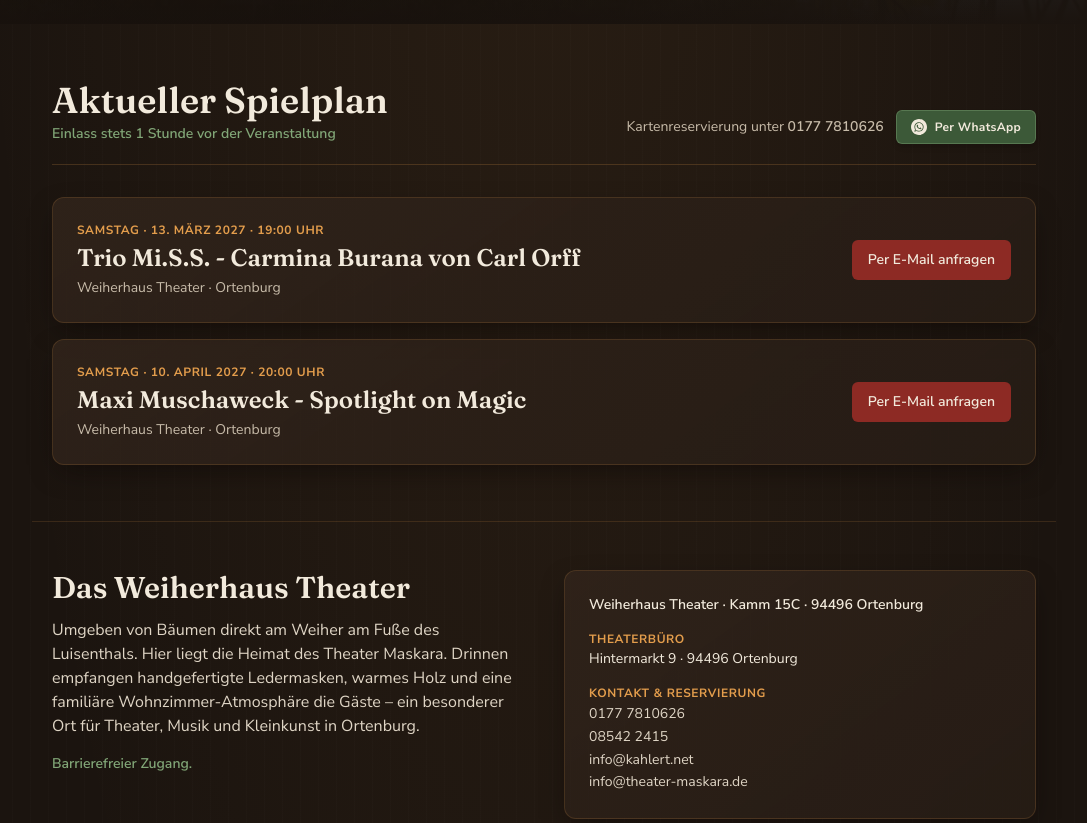
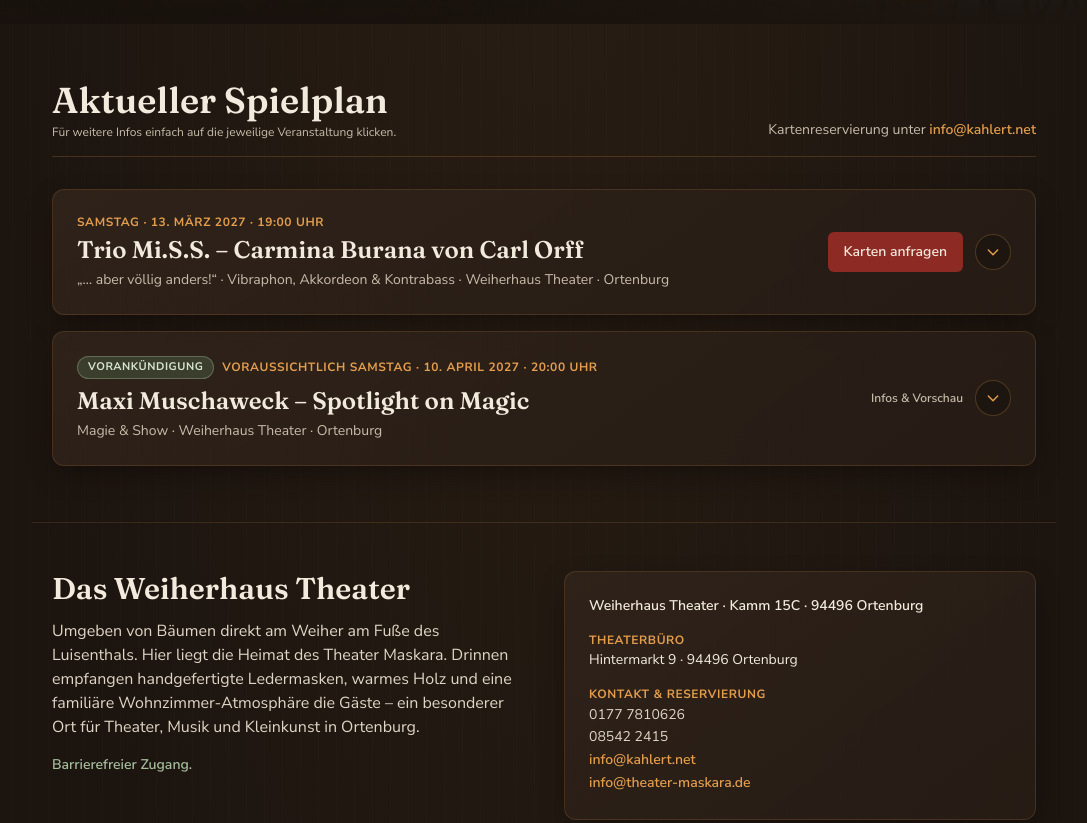
Before and after one commit to norbgali85-Nuc/weiherhaus-theater, a plain HTML site: page index.html in a window 1280 px wide. Shown: the part 600-1423 px from the top of the page, without its empty margins (96-1183 px from the left). Drawn offline with nearby package versions, Linux system fonts and the light colour scheme.

Commit message:
Refactor styles and add event details section
Updated color variables and link styles, added event accordion for upcoming events, and modified contact information.

```diff
--- a/index.html
+++ b/index.html
@@ -14,7 +14,7 @@
       --wood-bark: #261c15;
       --wood-plank: #31241b;
       --lamp-glow: #e39d4c;
-      --accent-green: #81a677;
+      --moss-green: #4e6346;
       --mask-red: #8d2a24;
       --cream-paper: #f2eadc;
       --cream-muted: #c7bba9;
@@ -38,18 +38,6 @@
     h1, h2, h3 {
       font-family: 'Fraunces', serif;
       font-variation-settings: "SOFT" 80, "WONK" 1;
-    }
-
-    /* Standard-Links: Im Normalzustand normale Textfarbe, bei Hover nur Farbwechsel zu Grün ohne Unterstreichung */
-    a:not(.btn-action):not(.logo-link) {
-      color: inherit;
-      text-decoration: none;
-      transition: color 0.2s ease;
-    }
-
-    a:not(.btn-action):not(.logo-link):hover {
-      color: var(--accent-green);
-      text-decoration: none;
     }
 
     .hero-wood-fade {
@@ -79,6 +67,23 @@
       border-color: rgba(227, 157, 76, 0.35);
     }
 
+    details.event-accordion summary {
+      list-style: none;
+      cursor: pointer;
+    }
+
+    details.event-accordion summary::-webkit-details-marker {
+      display: none;
+    }
+
+    details.event-accordion[open] .event-chevron {
+      transform: rotate(180deg);
+    }
+
+    .event-chevron {
+      transition: transform 0.22s ease;
+    }
+
     .footer-heads-soft-edges {
       mask-image:
         linear-gradient(to bottom, transparent 0%, black 22%, black 78%, transparent 100%),
@@ -96,14 +101,14 @@
   <!-- NAVIGATION -->
   <header class="fixed top-0 left-0 right-0 z-50 bg-[#1b140f]/88 backdrop-blur-md border-b border-[#e39d4c]/15">
     <div class="max-w-5xl mx-auto px-5 py-2.5 flex items-center justify-between">
-      <a href="#top" class="block logo-link">
+      <a href="#top" class="block">
         <img src="Logo rot WH.png" alt="Theater Maskara – Weiherhaus Theater" class="h-14 sm:h-16 w-auto object-contain" />
       </a>
 
       <nav class="flex items-center gap-6 sm:gap-8 text-sm font-semibold text-[#e6dccb]">
-        <a href="#spielplan" class="hover:text-[#81a677] transition-colors">Spielplan</a>
-        <a href="#haus" class="hover:text-[#81a677] transition-colors">Das Haus</a>
-        <a href="#kontakt" class="hover:text-[#81a677] transition-colors">Kontakt</a>
+        <a href="#spielplan" class="hover:text-[#e39d4c] transition-colors">Spielplan</a>
+        <a href="#haus" class="hover:text-[#e39d4c] transition-colors">Das Haus</a>
+        <a href="#kontakt" class="hover:text-[#e39d4c] transition-colors">Kontakt</a>
       </nav>
     </div>
   </header>
@@ -120,16 +125,16 @@
         Luisenthal · Ortenburg
       </span>
       <h1 class="text-4xl sm:text-6xl font-semibold leading-tight text-[#f7f1e6] max-w-2xl hero-text-shadow">
-        Das Weiherhaus Theater
+        Das Weiherhaus lässt Kultur passieren.
       </h1>
       <p class="mt-3 text-base sm:text-lg font-semibold text-[#f7f1e6] max-w-xl leading-relaxed hero-text-shadow">
         Eine Bühne wie ein großes Wohnzimmer mitten im Grünen.
       </p>
       <div class="mt-7 flex flex-wrap gap-3">
-        <a href="#spielplan" class="btn-action px-5 py-2.5 bg-[#8d2a24] hover:bg-[#a1322b] text-[#f2eadc] text-sm font-semibold rounded-md transition-colors shadow-lg">
+        <a href="#spielplan" class="px-5 py-2.5 bg-[#8d2a24] hover:bg-[#a1322b] text-[#f2eadc] text-sm font-semibold rounded-md transition-colors shadow-lg">
           Zum Spielplan
         </a>
-        <a href="#kontakt" class="btn-action px-5 py-2.5 bg-[#1b140f]/85 hover:bg-[#31241b] border border-[#e39d4c]/35 text-[#f2eadc] text-sm font-semibold rounded-md transition-colors backdrop-blur-sm shadow-lg">
+        <a href="#kontakt" class="px-5 py-2.5 bg-[#1b140f]/85 hover:bg-[#31241b] border border-[#e39d4c]/35 text-[#f2eadc] text-sm font-semibold rounded-md transition-colors backdrop-blur-sm shadow-lg">
           Anfahrt & Kontakt
         </a>
       </div>
@@ -138,66 +143,140 @@
 
   <!-- SPIELPLAN -->
   <section id="spielplan" class="scroll-mt-24 max-w-5xl mx-auto px-5 py-14">
-    <div class="border-b border-[#e39d4c]/20 pb-5 mb-8 flex flex-col md:flex-row md:items-end justify-between gap-4">
+    <div class="border-b border-[#e39d4c]/20 pb-4 mb-8 flex flex-col sm:flex-row sm:items-end justify-between gap-2">
       <div>
         <h2 class="text-3xl sm:text-4xl font-semibold text-[#f2eadc]">Aktueller Spielplan</h2>
-        <p class="text-sm text-[#81a677] font-semibold mt-1">
-          Einlass stets 1 Stunde vor der Veranstaltung
+        <p class="text-xs text-[#c7bba9] mt-1">Für weitere Infos einfach auf die jeweilige Veranstaltung klicken.</p>
+      </div>
+      <p class="text-sm text-[#c7bba9]">
+        Kartenreservierung unter <a href="mailto:info@kahlert.net" class="text-[#e39d4c] font-semibold hover:underline">info@kahlert.net</a>
       </p>
-      </div>
-
-      <div class="flex flex-wrap items-center gap-3 text-sm text-[#c7bba9]">
-        <span>
-          Kartenreservierung unter <a href="tel:+491777810626" class="font-semibold text-[#f2eadc] hover:text-[#81a677]">0177 7810626</a>
-        </span>
-        <a
-          href="https://wa.me/491777810626?text=Hallo%2C%20ich%20m%C3%B6chte%20gerne%20Karten%20f%C3%BCr%20eine%20Veranstaltung%20im%20Weiherhaus%20Theater%20reservieren%3A"
-          target="_blank"
-          rel="noopener"
-          class="btn-action inline-flex items-center gap-2 px-3.5 py-2 rounded-md bg-[#3c5938] hover:bg-[#496b44] border border-[#81a677]/40 text-[#f2eadc] text-xs font-bold tracking-wide transition-colors shadow-md"
-        >
-          <svg class="w-4 h-4 fill-current" viewBox="0 0 24 24" aria-hidden="true">
-            <path d="M12.031 6.172c-3.181 0-5.767 2.586-5.768 5.766-.001 1.298.38 2.27 1.019 3.287l-.582 2.128 2.182-.573c.978.58 1.911.928 3.145.929 3.178 0 5.767-2.587 5.768-5.766.001-3.187-2.575-5.77-5.764-5.771zm3.392 8.244c-.144.405-.837.774-1.17.824-.299.045-.677.063-1.092-.069-.252-.08-.575-.187-.988-.365-1.739-.751-2.874-2.502-2.961-2.617-.087-.116-.708-.94-.708-1.793s.448-1.273.607-1.446c.159-.173.346-.217.462-.217l.332.006c.106.005.249-.04.39.298.144.347.491 1.2.534 1.287.043.087.072.188.014.304-.058.116-.087.188-.173.289l-.26.304c-.087.086-.177.18-.076.354.101.174.449.741.964 1.201.662.591 1.221.774 1.394.86s.274.072.376-.043c.101-.116.433-.506.549-.68.116-.173.231-.145.39-.087s1.011.477 1.184.564.289.13.332.202c.045.072.045.419-.1.824zm-3.423-14.416c-6.627 0-12 5.373-12 12s5.373 12 12 12 12-5.373 12-12-5.373-12-12-12zm.029 18.88c-1.161 0-2.305-.292-3.318-.844l-3.677.964.984-3.595c-.607-1.052-.927-2.246-.926-3.468.001-3.825 3.113-6.937 6.937-6.937 1.856.001 3.598.723 4.907 2.034 1.31 1.311 2.031 3.054 2.03 4.908-.001 3.825-3.113 6.938-6.937 6.938z"/>
-          </svg>
-          Per WhatsApp
-        </a>
-      </div>
     </div>
 
     <div class="space-y-4">
 
-      <!-- EVENT START -->
-      <article class="wood-card rounded-xl p-5 sm:p-6 flex flex-col sm:flex-row sm:items-center justify-between gap-4 transition-colors">
-        <div>
+      <!-- EVENT START: TRIO MI.S.S. -->
+      <details class="event-accordion wood-card rounded-xl transition-colors group">
+        <summary class="p-5 sm:p-6 flex flex-col sm:flex-row sm:items-center justify-between gap-4 select-none">
+          <div class="flex-1">
             <div class="text-xs uppercase tracking-wider text-[#e39d4c] font-bold">
               Samstag · 13. März 2027 · 19:00 Uhr
             </div>
-          <h3 class="text-2xl font-semibold mt-1 text-[#f2eadc]">Trio Mi.S.S. - Carmina Burana von Carl Orff</h3>
+            <h3 class="text-2xl font-semibold mt-1 text-[#f2eadc] group-hover:text-[#e39d4c] transition-colors">
+              Trio Mi.S.S. – Carmina Burana von Carl Orff
+            </h3>
             <p class="text-sm text-[#c7bba9] mt-1">
-            Weiherhaus Theater · Ortenburg
+              „… aber völlig anders!“ · Vibraphon, Akkordeon & Kontrabass · Weiherhaus Theater · Ortenburg
             </p>
           </div>
-        <a href="mailto:info@kahlert.net?subject=Kartenreservierung%2013.%20M%C3%A4rz%202027%20%E2%80%93%20Trio%20Mi.S.S." class="btn-action shrink-0 inline-block px-4 py-2.5 bg-[#8d2a24] hover:bg-[#a1322b] text-[#f2eadc] text-sm font-semibold rounded-md transition-colors text-center">
-          Per E-Mail anfragen
+
+          <div class="flex items-center gap-3 self-start sm:self-center">
+            <a
+              href="mailto:info@kahlert.net?subject=Kartenreservierung%20Trio%20Mi.S.S.%2013.%20M%C3%A4rz%202027"
+              onclick="event.stopPropagation();"
+              class="shrink-0 inline-block px-4 py-2.5 bg-[#8d2a24] hover:bg-[#a1322b] text-[#f2eadc] text-sm font-semibold rounded-md transition-colors text-center"
+            >
+              Karten anfragen
             </a>
-      </article>
+            <span
+              aria-hidden="true"
+              class="event-chevron inline-flex items-center justify-center w-9 h-9 rounded-full bg-[#1b140f]/75 border border-[#e39d4c]/25 text-[#e39d4c]"
+            >
+              <svg class="w-4 h-4" fill="none" stroke="currentColor" stroke-width="2.2" viewBox="0 0 24 24">
+                <path stroke-linecap="round" stroke-linejoin="round" d="M19 9l-7 7-7-7" />
+              </svg>
+            </span>
+          </div>
+        </summary>
+
+        <div class="px-5 sm:px-6 pb-6 pt-3 border-t border-[#e39d4c]/15 text-sm text-[#dfd5c5]">
+          <div class="grid md:grid-cols-3 gap-6 items-center">
+            <div class="md:col-span-2 space-y-3 leading-relaxed">
+              <p class="text-base font-semibold text-[#f2eadc]">
+                Carl Orffs <em>Carmina Burana</em> – neu arrangiert für Vibraphon, Akkordeon und Kontrabass
+              </p>
+              <p>
+                Ein unerwartetes Klangerlebnis zwischen Klassik, Weltmusik und Jazz: Das <strong>Trio Mi.S.S.</strong> bringt ausgewählte Sätze aus Carl Orffs berühmter <em>Carmina Burana</em> in einer eigenen Bearbeitung auf die Weiherhaus-Bühne – mal zart, mal treibend und voller Spielfreude.
+              </p>
+              <p class="text-[#c7bba9]">
+                Es spielen <strong>Michaela Bauer</strong> (Akkordeon), <strong>Dr. Stephan von Clarmann</strong> (Vibraphon) und <strong>Stephan Glaubitz</strong> (Kontrabass).
+              </p>
+              <p class="text-xs text-[#c7bba9] pt-1">
+                Mehr zur Band: <a href="https://www.triomiss.de" target="_blank" rel="noopener" class="text-[#e39d4c] font-semibold hover:underline">www.triomiss.de</a>
+              </p>
+            </div>
+
+            <div>
+              <img
+                src="IMG_9355[1].jpg"
+                alt="Trio Mi.S.S. mit Akkordeon, Vibraphon und Kontrabass"
+                class="w-full h-48 object-cover rounded-lg border border-[#e39d4c]/20 shadow-md"
+              />
+            </div>
+          </div>
+        </div>
+      </details>
       <!-- EVENT ENDE -->
 
-      <!-- EVENT START -->
-      <article class="wood-card rounded-xl p-5 sm:p-6 flex flex-col sm:flex-row sm:items-center justify-between gap-4 transition-colors">
-        <div>
-          <div class="text-xs uppercase tracking-wider text-[#e39d4c] font-bold">
-            Samstag · 10. April 2027 · 20:00 Uhr
+      <!-- EVENT START: MAXI MUSCHAWECK (VORANKÜNDIGUNG) -->
+      <details class="event-accordion wood-card rounded-xl transition-colors group">
+        <summary class="p-5 sm:p-6 flex flex-col sm:flex-row sm:items-center justify-between gap-4 select-none">
+          <div class="flex-1">
+            <div class="flex flex-wrap items-center gap-2">
+              <span class="inline-block px-2.5 py-0.5 rounded-full text-[11px] font-bold uppercase tracking-wider bg-[#4e6346]/45 text-[#d7e6d0] border border-[#a6bd9d]/35">
+                Vorankündigung
+              </span>
+              <span class="text-xs uppercase tracking-wider text-[#e39d4c] font-bold">
+                Voraussichtlich Samstag · 10. April 2027 · 20:00 Uhr
+              </span>
             </div>
-          <h3 class="text-2xl font-semibold mt-1 text-[#f2eadc]">Maxi Muschaweck - Spotlight on Magic</h3>
+            <h3 class="text-2xl font-semibold mt-1.5 text-[#f2eadc] group-hover:text-[#e39d4c] transition-colors">
+              Maxi Muschaweck – Spotlight on Magic
+            </h3>
             <p class="text-sm text-[#c7bba9] mt-1">
-            Weiherhaus Theater · Ortenburg
+              Magie & Show · Weiherhaus Theater · Ortenburg
             </p>
           </div>
-        <a href="mailto:info@kahlert.net?subject=Kartenreservierung%2010.%20April%202027%20%E2%80%93%20Maxi%20Muschaweck" class="btn-action shrink-0 inline-block px-4 py-2.5 bg-[#8d2a24] hover:bg-[#a1322b] text-[#f2eadc] text-sm font-semibold rounded-md transition-colors text-center">
-          Per E-Mail anfragen
-        </a>
-      </article>
+
+          <div class="flex items-center gap-3 self-start sm:self-center">
+            <span class="text-xs font-semibold text-[#c7bba9] hidden sm:inline">
+              Infos & Vorschau
+            </span>
+            <span
+              aria-hidden="true"
+              class="event-chevron inline-flex items-center justify-center w-9 h-9 rounded-full bg-[#1b140f]/75 border border-[#e39d4c]/25 text-[#e39d4c]"
+            >
+              <svg class="w-4 h-4" fill="none" stroke="currentColor" stroke-width="2.2" viewBox="0 0 24 24">
+                <path stroke-linecap="round" stroke-linejoin="round" d="M19 9l-7 7-7-7" />
+              </svg>
+            </span>
+          </div>
+        </summary>
+
+        <div class="px-5 sm:px-6 pb-6 pt-3 border-t border-[#e39d4c]/15 text-sm text-[#dfd5c5]">
+          <div class="grid md:grid-cols-3 gap-6 items-center">
+            <div class="md:col-span-2 space-y-3 leading-relaxed">
+              <p>
+                <strong>Maxi Muschaweck</strong> bringt mit <em>Spotlight on Magic</em> magische Momente ins Weiherhaus Theater in Ortenburg.
+              </p>
+              <div class="bg-[#1b140f]/55 border border-[#e39d4c]/15 rounded-lg p-3.5 text-xs sm:text-sm text-[#c7bba9] space-y-1">
+                <p><strong class="text-[#f2eadc]">Vorankündigung:</strong> Der Termin und der Start des Kartenvorverkaufs befinden sich derzeit noch in Abstimmung. Sobald alles fix ist, starten hier Reservierung und Ticketverkauf.</p>
+              </div>
+              <p class="text-xs text-[#c7bba9]">
+                Weitere Infos auf der Künstlerseite: <a href="https://www.maxi-muschaweck.de" target="_blank" rel="noopener" class="text-[#e39d4c] font-semibold hover:underline">www.maxi-muschaweck.de</a>
+              </p>
+            </div>
+
+            <div>
+              <img
+                src="02 Kartensprudel.jpg"
+                alt="Maxi Muschaweck – Spotlight on Magic"
+                class="w-full h-48 object-cover rounded-lg border border-[#e39d4c]/20 shadow-md"
+              />
+            </div>
+          </div>
+        </div>
+      </details>
       <!-- EVENT ENDE -->
 
     </div>
@@ -211,7 +290,7 @@
         <p class="text-sm sm:text-base text-[#dfd5c5] leading-relaxed">
           Umgeben von Bäumen direkt am Weiher am Fuße des Luisenthals. Hier liegt die Heimat des Theater Maskara. Drinnen empfangen handgefertigte Ledermasken, warmes Holz und eine familiäre Wohnzimmer-Atmosphäre die Gäste – ein besonderer Ort für Theater, Musik und Kleinkunst in Ortenburg.
         </p>
-        <p class="text-sm text-[#81a677] font-semibold mt-4">
+        <p class="text-sm text-[#a6bd9d] font-semibold mt-4">
           Barrierefreier Zugang.
         </p>
       </div>
@@ -229,10 +308,10 @@
         <div>
           <div class="text-xs uppercase tracking-wider text-[#e39d4c] font-bold">Kontakt & Reservierung</div>
           <p class="mt-0.5 text-[#dfd5c5] leading-relaxed">
-            <a href="tel:+491777810626">0177 7810626</a><br />
-            <a href="tel:+4985422415">08542 2415</a><br />
-            <a href="mailto:info@kahlert.net">info@kahlert.net</a><br />
-            <a href="mailto:info@theater-maskara.de">info@theater-maskara.de</a>
+            <a href="tel:+491777810626" class="hover:text-[#e39d4c]">0177 7810626</a><br />
+            <a href="tel:+4985422415" class="hover:text-[#e39d4c]">08542 2415</a><br />
+            <a href="mailto:info@kahlert.net" class="text-[#e39d4c] font-semibold hover:underline">info@kahlert.net</a><br />
+            <a href="mailto:info@theater-maskara.de" class="text-[#e39d4c] font-semibold hover:underline">info@theater-maskara.de</a>
           </p>
         </div>
       </div>
@@ -250,7 +329,7 @@
         />
       </div>
 
-      <!-- THEATER MASKARA LOGO -->
+      <!-- THEATER MASKARA LOGO (OHNE HINTERGRUND-KASTEN) -->
       <div class="my-8 flex justify-center">
         <a
           href="https://www.theater-maskara.de"
@@ -269,15 +348,15 @@
 
       <div class="flex flex-col sm:flex-row items-center justify-between gap-4 text-xs text-[#dfd5c5] pt-4 border-t border-[#e39d4c]/10">
         <div>
-          <a href="https://www.theater-maskara.de" target="_blank" rel="noopener">
+          <a href="https://www.theater-maskara.de" target="_blank" rel="noopener" class="hover:text-[#e39d4c] transition-colors">
             © 2026 Weiherhaus Theater · Theater Maskara
           </a>
         </div>
         <div class="flex items-center gap-6">
-          <a href="https://www.theater-maskara.de/kontakt/impressum.html" target="_blank" rel="noopener">
+          <a href="https://www.theater-maskara.de/kontakt/impressum.html" target="_blank" rel="noopener" class="hover:text-[#e39d4c] transition-colors">
             Impressum
           </a>
-          <a href="https://www.theater-maskara.de/kontakt/impressum.html" target="_blank" rel="noopener">
+          <a href="https://www.theater-maskara.de/kontakt/impressum.html" target="_blank" rel="noopener" class="hover:text-[#e39d4c] transition-colors">
             Datenschutz
           </a>
         </div>
```
Lines whose indentation alone changed are shown as unchanged.
